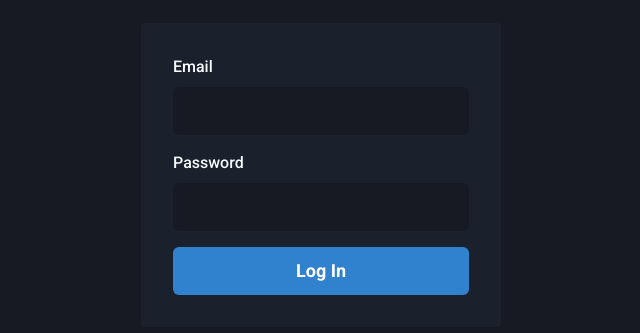
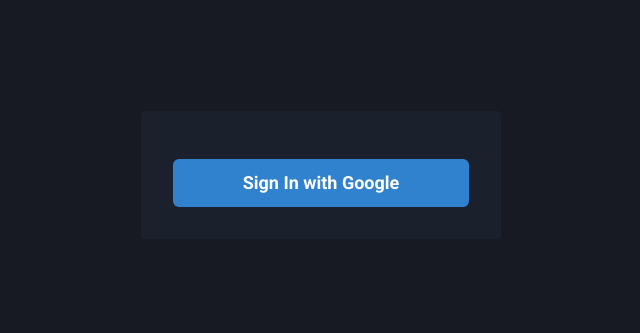
Before and after one commit to fischerafael/dashgo, a Next.js app: page / in a window 1280 px wide. Shown: the part 225-558 px from the top of the page, without its empty margins (319-959 px from the left). Built offline with nearby package versions, Linux system fonts and the light colour scheme.

Commit message:
add firebase

```diff
--- a/package.json
+++ b/package.json
@@ -16,6 +16,7 @@
     "@types/node": "^16.7.1",
     "@types/react": "^17.0.19",
     "apexcharts": "^3.28.1",
+    "firebase": "^9.0.0",
     "framer-motion": "^4.1.17",
     "next": "11.1.0",
     "react": "17.0.2",
@@ -25,6 +26,7 @@
     "typescript": "^4.3.5"
   },
   "devDependencies": {
+    "@types/firebase": "^3.2.1",
     "eslint": "7.32.0",
     "eslint-config-next": "11.1.0"
   }
--- a/src/pages/Login.tsx
+++ b/src/pages/Login.tsx
@@ -1,6 +1,5 @@
-import { Flex, Stack } from '@chakra-ui/react'
+import { Flex } from '@chakra-ui/react'
 import { Button } from '../components/atoms/Button'
-import { Input } from '../components/atoms/Input'
 
 export const Login = () => {
     return (
@@ -14,12 +13,7 @@
                 borderRadius="4"
                 flexDir="column"
             >
-                <Stack spacing="4">
-                    <Input name="email" label="Email" />
-                    <Input name="password" label="Password" />
-                </Stack>
-
-                <Button>Log In</Button>
+                <Button>Sign In with Google</Button>
             </Flex>
         </Flex>
     )
```
Also changed, not shown: src/services/index.tsx (added, +24 -0 lines), 1 other file (tests, documents, lock files or other folders).
